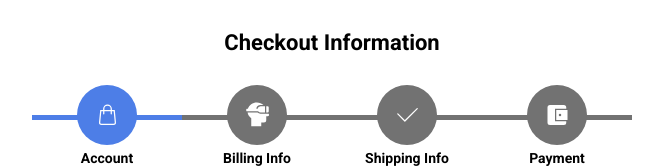
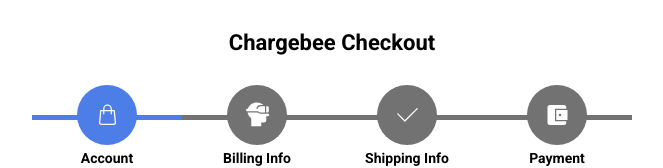
Before and after one commit to sk2111/checkout-cb, a React (Create React App) app: page / in a window 1280 px wide. Shown: the top 168 px of the page, without its empty margins (308-971 px from the left). Built offline with nearby package versions, Linux system fonts and the light colour scheme.

Commit message:
docs : REAME.md update
Signed-off-by: sk2111 <sathisht1996@gmail.com>

```diff
--- a/src/containers/App/App.js
+++ b/src/containers/App/App.js
@@ -69,7 +69,7 @@
 
   return (
     <div className={styles.appContainer}>
-      <h1 className={styles.checkoutTitle}>Checkout Information</h1>
+      <h1 className={styles.checkoutTitle}>Chargebee Checkout</h1>
       <div className={styles.navTabContainer}>
         <NavTabHeader
           currentPage={currentPage}
```
Also changed, not shown: 1 other file (tests, documents, lock files or other folders).
